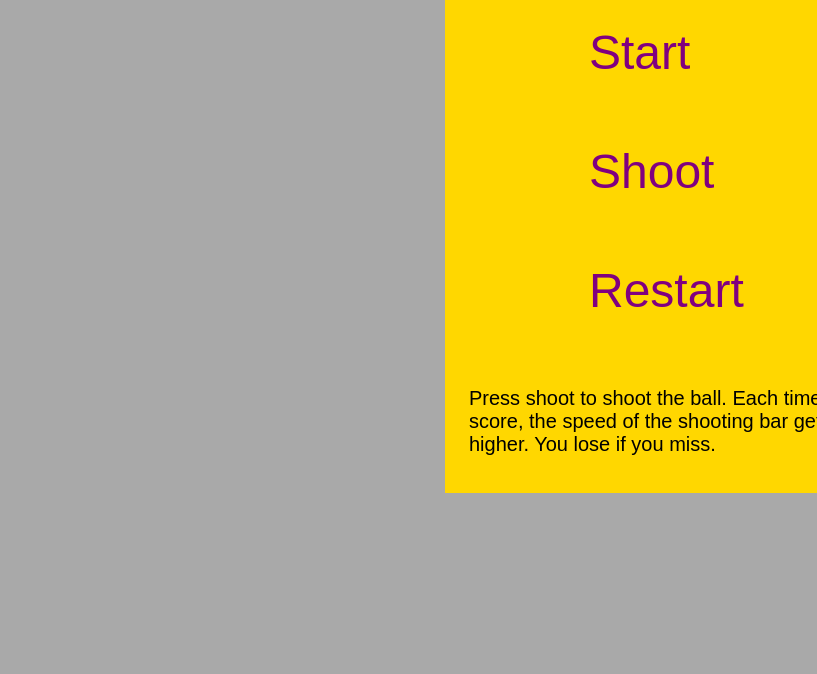
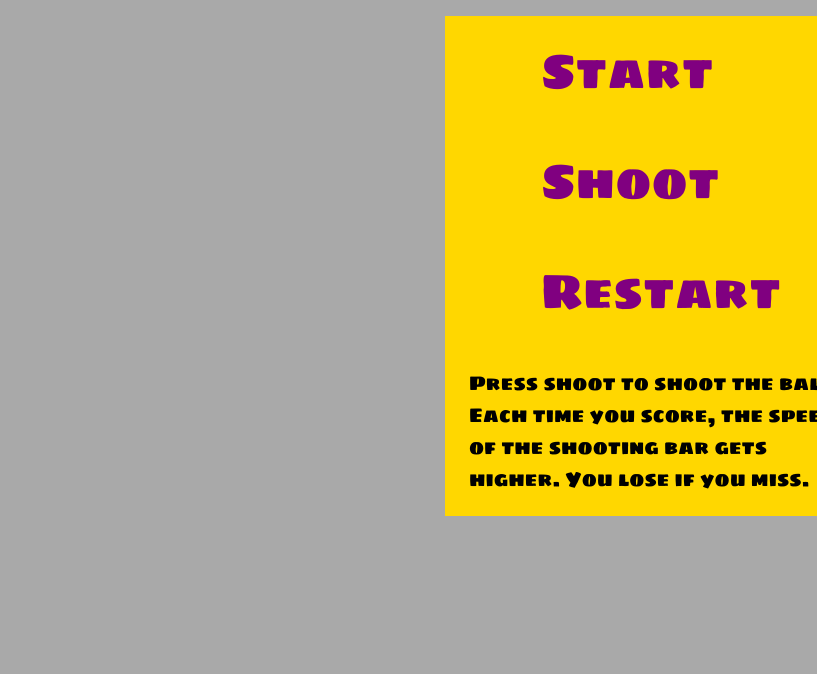
Before and after one commit to FilipeAVNunes/basketball-shot, a plain HTML site: page HTML/index.html in a window 1280 px wide. Shown: the part 126-800 px from the top of the page, without its empty margins (463-1280 px from the left). Drawn offline with Linux system fonts and the light colour scheme.

Commit message:
performance issues

```diff
--- a/CSS/main.css
+++ b/CSS/main.css
@@ -1,6 +1,6 @@
 body {
   background-color: darkgray;
-  font-family: sans-serif;
+  font-family: 'Sigmar One', cursive;
   font-size: 1.5em;
 }
 
@@ -11,7 +11,7 @@
   border: 0cm;
   color: purple;
   font-size: 2em;
-  padding: 0.3em 2.5em;
+  padding: 0.3em 1.5em;
 }
 
 h1 {
--- a/HTML/index.html
+++ b/HTML/index.html
@@ -6,6 +6,7 @@
     <meta http-equiv="X-UA-Compatible" content="ie=edge" />
     <title>Basketball Shot</title>
     <link type="text/css" rel="stylesheet" href="/CSS/main.css" />
+    <link href="https://fonts.googleapis.com/css?family=Sigmar+One&display=swap" rel="stylesheet">
   </head>
   <body>
     <h1>Score: 0</h1>
--- a/JS/game.js
+++ b/JS/game.js
@@ -69,6 +69,10 @@
     this.scoreboard.score = 0;
   }
 
+  gameOver() {
+
+  }
+
   paint() {
     context.clearRect(98, 438, 705, 55);
     this.BarOfShooting.paint();
```
